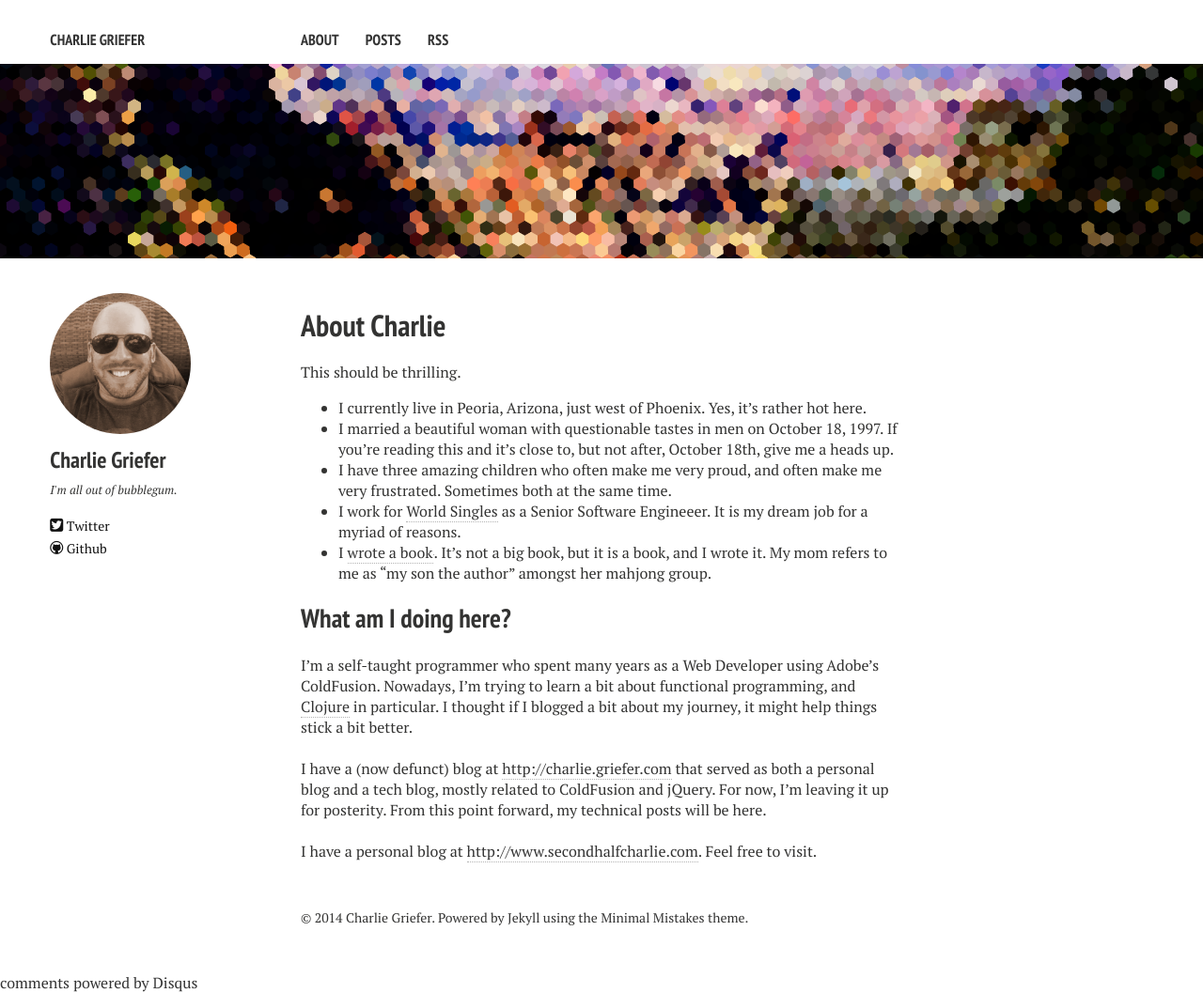
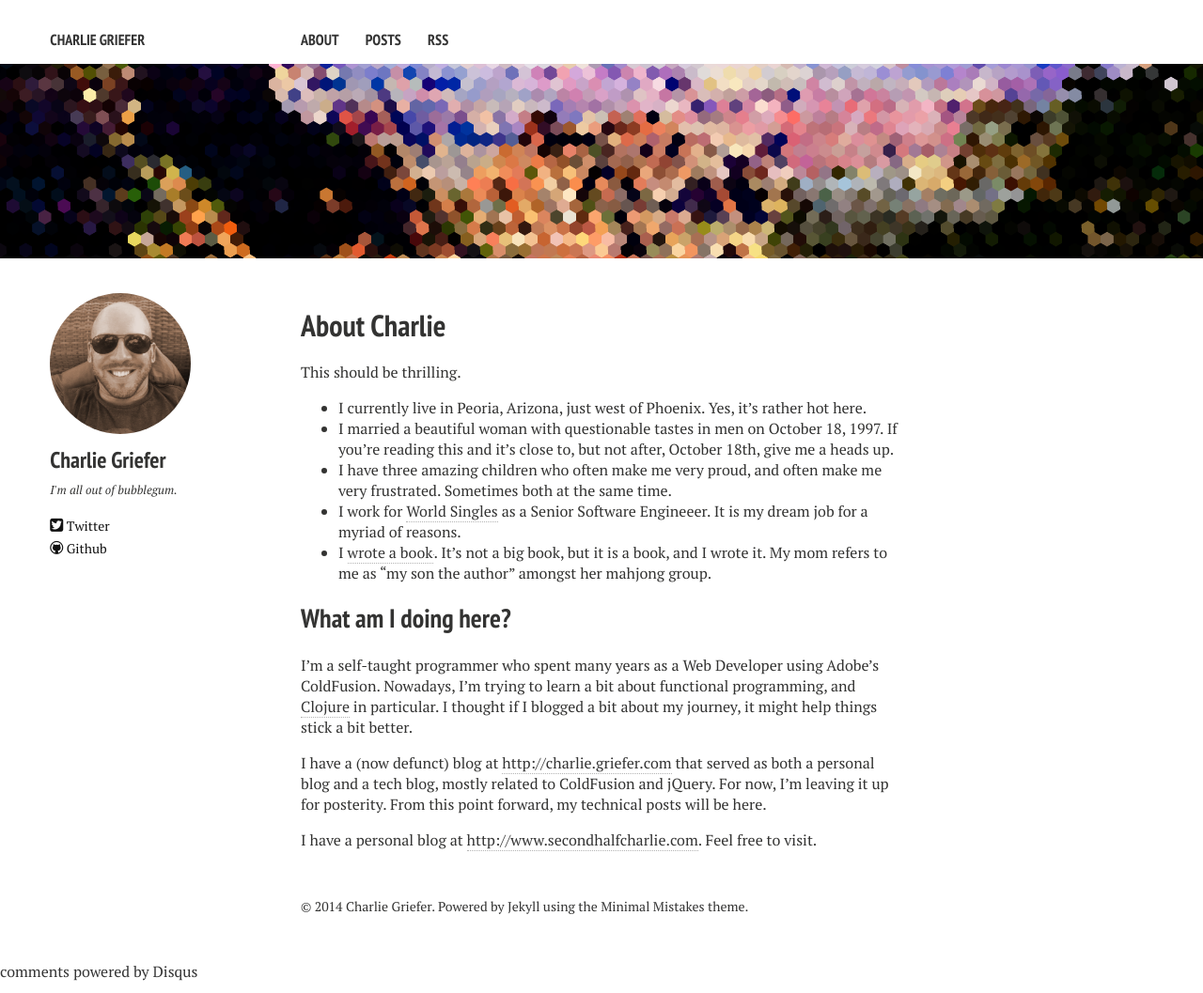
Before and after one commit to charliegriefer/charliegriefer.github.io, a Jekyll site: the page built from about.md, in a window 1280 px wide. Shown: the whole page at 94% size. Built offline with Jekyll 4.4.1, drawn with Linux system fonts in a browser that asks for light colours; nearby versions of some CDN libraries; comment, search, counter and statistics services are not loaded.

Commit message:
Fixed some ratchet markdown

```diff
--- a/about.md
+++ b/about.md
@@ -22,8 +22,8 @@ This should be thrilling.
 
 ## What am I doing here?
 
-I'm a self-taught programmer who spent many years as a Web Developer using Adobe's ColdFusion. Nowadays, I'm trying to learn a bit about functional programming, and [Clojure](http://clojure.org) in particular. I thought if I blogged a bit about my journey, it might help things stick a bit better.\\
-\\
-I have a (now defunct) blog at [http://charlie.griefer.com](http://charlie.griefer.com) that served as both a personal blog and a tech blog, mostly related to ColdFusion and jQuery. For now, I'm leaving it up for posterity. From this point forward, my technical posts will be here.\\
-\\
+I'm a self-taught programmer who spent many years as a Web Developer using Adobe's ColdFusion. Nowadays, I'm trying to learn a bit about functional programming, and [Clojure](http://clojure.org) in particular. I thought if I blogged a bit about my journey, it might help things stick a bit better.
+
+I have a (now defunct) blog at [http://charlie.griefer.com](http://charlie.griefer.com) that served as both a personal blog and a tech blog, mostly related to ColdFusion and jQuery. For now, I'm leaving it up for posterity. From this point forward, my technical posts will be here.
+
 I have a personal blog at [http://www.secondhalfcharlie.com](http://www.secondhalfcharlie.com). Feel free to visit.
```
